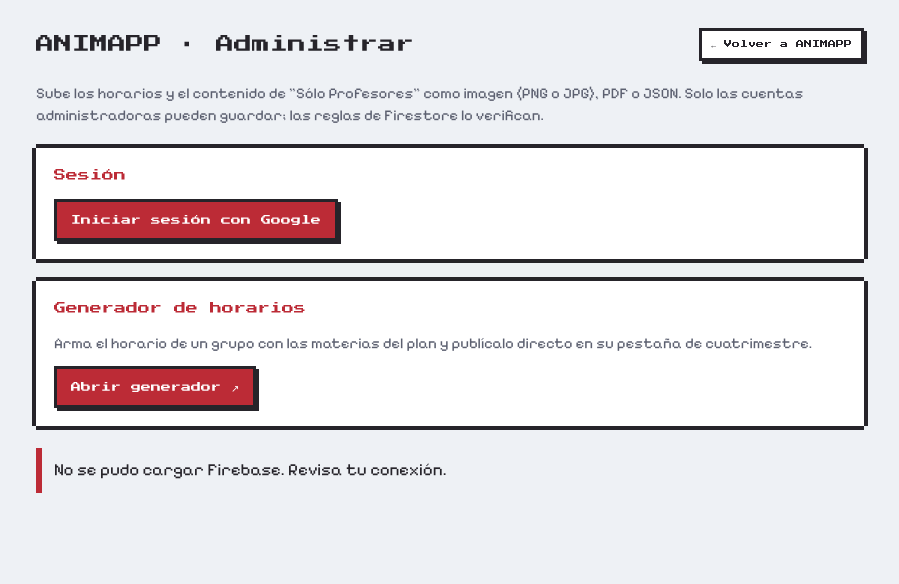
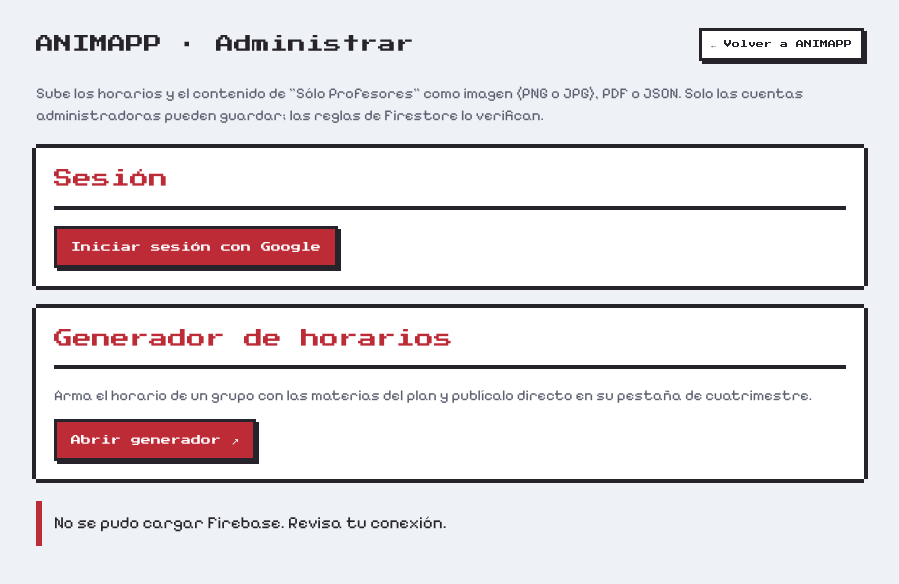
Before and after one commit to mruiz-sketch/animapp-iaev, a website: page admin.html in a window 1280 px wide. Shown: the whole page, without its empty margins (190-1089 px from the left). Drawn offline with Linux system fonts and the light colour scheme; a script that the page names is missing.

Commit message:
Admin: encabezados de sección más grandes
Co-Authored-By: Claude Opus 5.5 <noreply@anthropic.com>
Claude-Session: https://claude.ai/code/session_01SrjHmVoJZcAYqYpTnMf6Tb

```diff
--- a/admin.html
+++ b/admin.html
@@ -8,7 +8,7 @@
 body{margin:0;background:var(--paper);color:var(--ink);font-family:"Pixelify Sans",system-ui,sans-serif;font-size:17px;line-height:1.45}
 main{max-width:860px;margin:0 auto;padding:28px 16px 60px;display:grid;gap:22px}
 h1{font-family:"Press Start 2P",monospace;font-weight:400;font-size:18px;line-height:1.5;margin:0}
-h2{font-family:"Press Start 2P",monospace;font-weight:400;font-size:12px;line-height:1.6;margin:0 0 14px;color:var(--red)}
+h2{font-family:"Press Start 2P",monospace;font-weight:400;font-size:clamp(15px,3.6vw,19px);line-height:1.55;margin:-2px 0 16px;padding:0 0 12px;border-bottom:4px solid var(--ink,#26242a);color:var(--red)}
 .card{background:var(--card);padding:18px;box-shadow:0 -4px 0 var(--ink),0 4px 0 var(--ink),-4px 0 0 var(--ink),4px 0 0 var(--ink)}
 button,select,input{font:inherit}
 .btn{font-family:"Press Start 2P",monospace;font-size:10px;line-height:1.6;padding:10px 14px;border:3px solid var(--ink);background:var(--yellow);color:var(--ink);cursor:pointer;box-shadow:3px 3px 0 var(--ink);text-decoration:none;display:inline-block}
```
